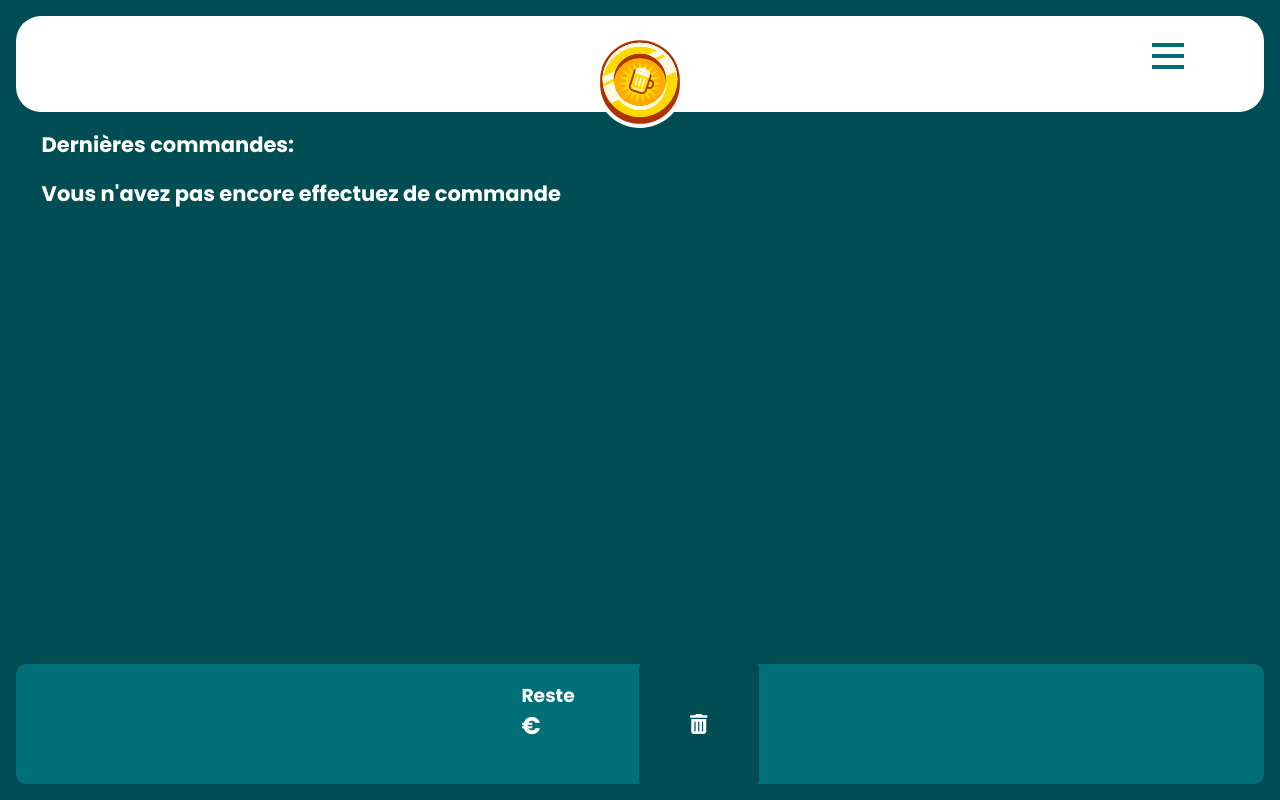
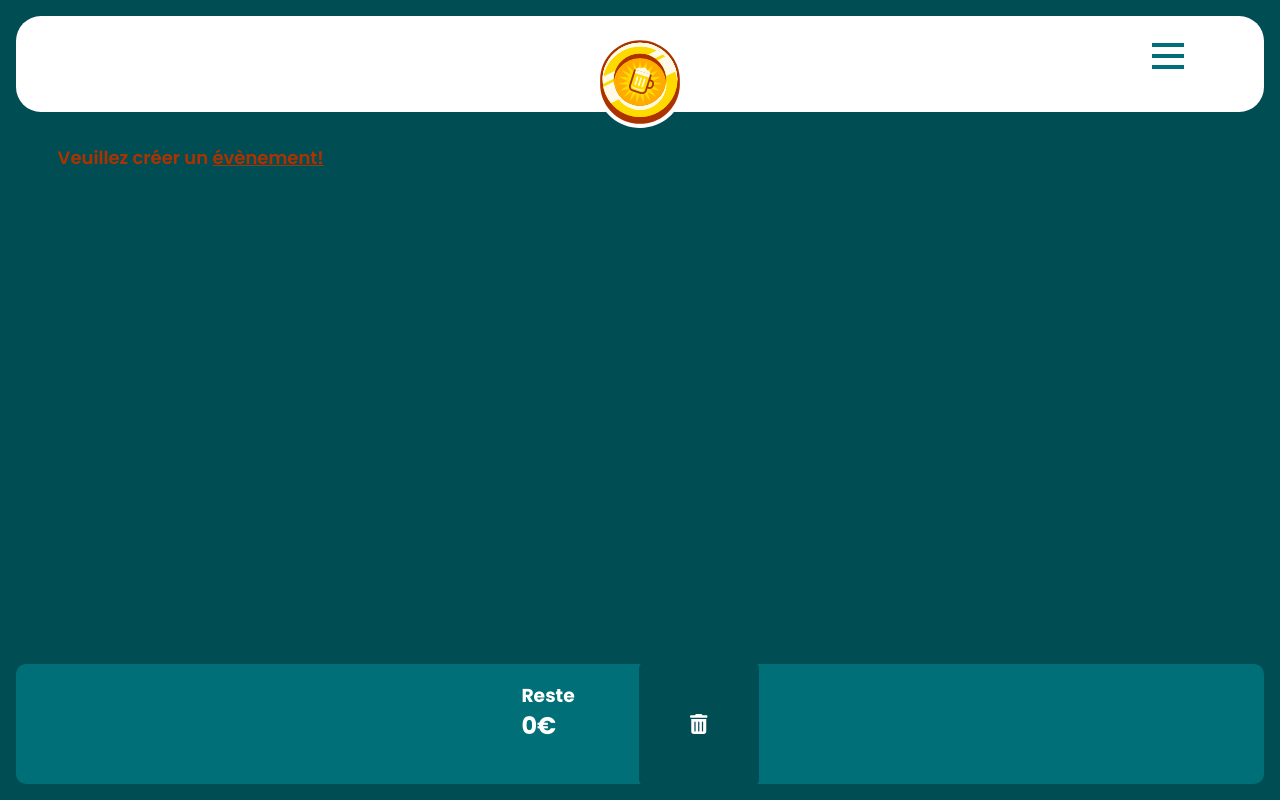
Before and after one commit to RosaBld/Chopping, a React (Vite) app: page /budget in a window 1280 px wide. Built offline with nearby package versions, Linux system fonts and the light colour scheme.

Commit message:
fixing some style and adding error messages

```diff
--- a/src/components/AddDrinks.jsx
+++ b/src/components/AddDrinks.jsx
@@ -38,7 +38,6 @@ export default function AddDrinks() {
 
     // Check if the entered drink name exists in the listDrink array
     if (!listDrink.some(drink => drink.name.toLowerCase() === newDrink.name.toLowerCase())) {
-      // If it doesn't exist, add the new drink name to the listDrink array
       const newListDrink = [...listDrink, { name: newDrink.name }];
       setListDrink(newListDrink);
 
--- a/src/components/DeletePool.jsx
+++ b/src/components/DeletePool.jsx
@@ -16,6 +16,7 @@ export default function DeletePool({ onPoolDelete, isHomePage }) {
     localStorage.removeItem('participants');
     localStorage.removeItem('drinks');
     localStorage.removeItem('totalAmount');
+    localStorage.removeItem('orders');
     setShowModal(!showModal);
     navigate('/');
     onPoolDelete();
--- a/src/components/Orders.jsx
+++ b/src/components/Orders.jsx
@@ -1,4 +1,5 @@
 import { useEffect, useState } from "react";
+import { Link } from "react-router-dom";
 
 export default function Order() {
 
@@ -13,13 +14,22 @@ export default function Order() {
     }
   }, []);
 
+  const participants = JSON.parse(localStorage.getItem('participants')) || [];
+
+  if (participants.length === 0) {
+    return (
+      <div className="OrderPage">
+        <h2 className="errorOrder">Veuillez créer un <Link to="/">évènement!</Link></h2>
+      </div>
+    )
+  }
 
   return (
     <div className="OrderPage">
       <h2>Dernières commandes:</h2>
       {listOrders && listOrders.length === 0 ? (
         <div>
-          <h2>Vous n&apos;avez pas encore effectuez de commande</h2>
+          <h2 className="errorOrder">Vous n&apos;avez pas encore effectué de commande!</h2>
         </div>
       ) : (
         <div className="orders">
--- a/src/components/Pool.jsx
+++ b/src/components/Pool.jsx
@@ -6,14 +6,12 @@ import { DeletePool } from '../utils';
 
 export default function Pool() {
   const [data, setData] = useState(JSON.parse(localStorage.getItem('participants')) || {});
-  const totalAmount = data.totalAmount;
-  const poolName = data.poolName;
   const [existingData, setExistingData] = useState(true);
 
   useEffect(() => {
     const intervalId = setInterval(() => {
       const storedData = JSON.parse(localStorage.getItem('participants')) || {};
-      if (storedData.totalAmount !== totalAmount || storedData.poolName !== poolName) {
+      if (storedData.totalAmount !== data.totalAmount || storedData.poolName !== data.poolName) {
         setData(storedData);
       }
     }, 0);
@@ -21,7 +19,7 @@ export default function Pool() {
     return () => {
       clearInterval(intervalId);
     };
-  }, [totalAmount, poolName]);
+  }, [data]);
 
   const handlePoolDeletion = () => {
     setExistingData(false);
@@ -32,7 +30,11 @@ export default function Pool() {
       {existingData && (
         <div className="remaining">
           <h3>Reste</h3>
-          <h2>{totalAmount}€</h2>
+          {(data.totalAmount === undefined || data.totalAmount === null) ? (
+            <h2>0€</h2>
+          ) : (
+            <h2>{data.totalAmount}€</h2>
+          )}
         </div>
       )}
       <div>
--- a/src/style/css/style.css
+++ b/src/style/css/style.css
@@ -53,13 +53,11 @@
   font-family: "Poppins", sans-serif;
   color: white;
   font-weight: 400;
-  margin: 20vw 5vw;
+  font-size: 14px;
+  margin: 4vh 2vh;
 }
 .errorList h2 a {
-  color: inherit;
-}
-.errorList h2 a:hover {
-  color: black;
+  color: rgb(173, 50, 0);
 }
 
 .validateDrink {
@@ -95,6 +93,13 @@
   font-family: "Poppins", sans-serif;
   color: white;
   font-weight: 400;
+}
+
+.homeErrorMsg {
+  font-family: "Poppins", sans-serif;
+  color: white;
+  font-weight: 400;
+  font-size: 14px;
 }
 
 .deleteConfirmation {
@@ -217,12 +222,33 @@ table thead tr .numberUser, table thead tr .given, table tbody tr .numberUser, t
   font-family: "Poppins", sans-serif;
   font-weight: 600;
 }
+.budgetPage .OrderPage .errorOrder {
+  margin: 4vh 2vh;
+  color: rgb(173, 50, 0);
+  font-family: "Poppins", sans-serif;
+  font-weight: 600;
+  font-size: 18px;
+}
+.budgetPage .OrderPage .errorOrder a {
+  color: rgb(173, 50, 0);
+}
 .budgetPage .OrderPage .orders .detailOrder {
   line-height: 0.4;
   color: white;
   font-size: 14px;
   font-family: "Poppins", sans-serif;
   font-weight: 400;
+}
+
+.errorDrink {
+  margin: 4vh 2vh;
+  color: rgb(173, 50, 0);
+  font-family: "Poppins", sans-serif;
+  font-weight: 600;
+  font-size: 18px;
+}
+.errorDrink a {
+  color: rgb(173, 50, 0);
 }
 
 .createBudget {
--- a/src/style/scss/base/_typography.scss
+++ b/src/style/scss/base/_typography.scss
@@ -64,14 +64,11 @@
   font-family: "Poppins", sans-serif;
   color: white;
   font-weight: 400;
-  margin: 20vw 5vw;
+  font-size: 14px;
+  margin: 4vh 2vh;
   h2 {
     a {
-      color: inherit;
-
-      &:hover {
-        color: black;
-      }
+      color: rgba(173, 50, 0, 1);
     }
   }
 }
@@ -112,6 +109,13 @@
   font-family: "Poppins", sans-serif;
   color: white;
   font-weight: 400;
+}
+
+.homeErrorMsg {
+  font-family: "Poppins", sans-serif;
+  color: white;
+  font-weight: 400;
+  font-size: 14px;
 }
 
 .deleteConfirmation {
@@ -251,6 +255,17 @@ table {
     font-size: 14px;
     font-family: "Poppins", sans-serif;
     font-weight: 600;
+
+    .errorOrder {
+      margin: 4vh 2vh;
+      color: rgba(173, 50, 0, 1);
+      font-family: "Poppins", sans-serif;
+      font-weight: 600;
+      font-size: 18px;
+      a {
+        color: rgba(173, 50, 0, 1);
+      }
+    }
     .orders {
       .detailOrder {
         line-height: 0.4;
@@ -262,3 +277,14 @@ table {
     }
   }
 }
+
+.errorDrink {
+  margin: 4vh 2vh;
+  color: rgba(173, 50, 0, 1);
+  font-family: "Poppins", sans-serif;
+  font-weight: 600;
+  font-size: 18px;
+  a {
+    color: rgba(173, 50, 0, 1);
+  }
+}
--- a/src/views/Drinks.jsx
+++ b/src/views/Drinks.jsx
@@ -2,6 +2,7 @@
 import { faTriangleExclamation } from "@fortawesome/free-solid-svg-icons"
 import { FontAwesomeIcon } from "@fortawesome/react-fontawesome"
 import { useState, useEffect } from 'react';
+import { Link } from "react-router-dom";
 
 // Components
 import { AddDrinks, CostDrinks, Loading, Pool, TotalDrinks, TotalParticipants } from '../utils';
@@ -21,6 +22,8 @@ export default function Drinks() {
     setTotalAmount(data.totalAmount);
   }, []);
 
+  const participants = JSON.parse(localStorage.getItem('participants')) || [];
+
   const handleCostChange = (newCost) => {
     setCost(newCost);
   };
@@ -33,10 +36,15 @@ export default function Drinks() {
         </div>
       :
         <div className="totalPool">
-          <div style={{ maxHeight: '375px', overflowY: 'auto' }} >
-            <AddDrinks />
-          </div>
-
+          {participants.length === 0 ? (
+            <div>
+              <h2 className="errorDrink">Veuillez créer un <Link to="/">évènement</Link></h2>
+            </div>
+          ) : (
+              <div style={{ maxHeight: '375px', overflowY: 'auto' }} >
+                <AddDrinks />
+              </div>
+          )}
           <div>
             {cost > totalAmount &&
               <div className="errorDiv">
```
Also changed, not shown: 1 other file (tests, documents, lock files or other folders).
